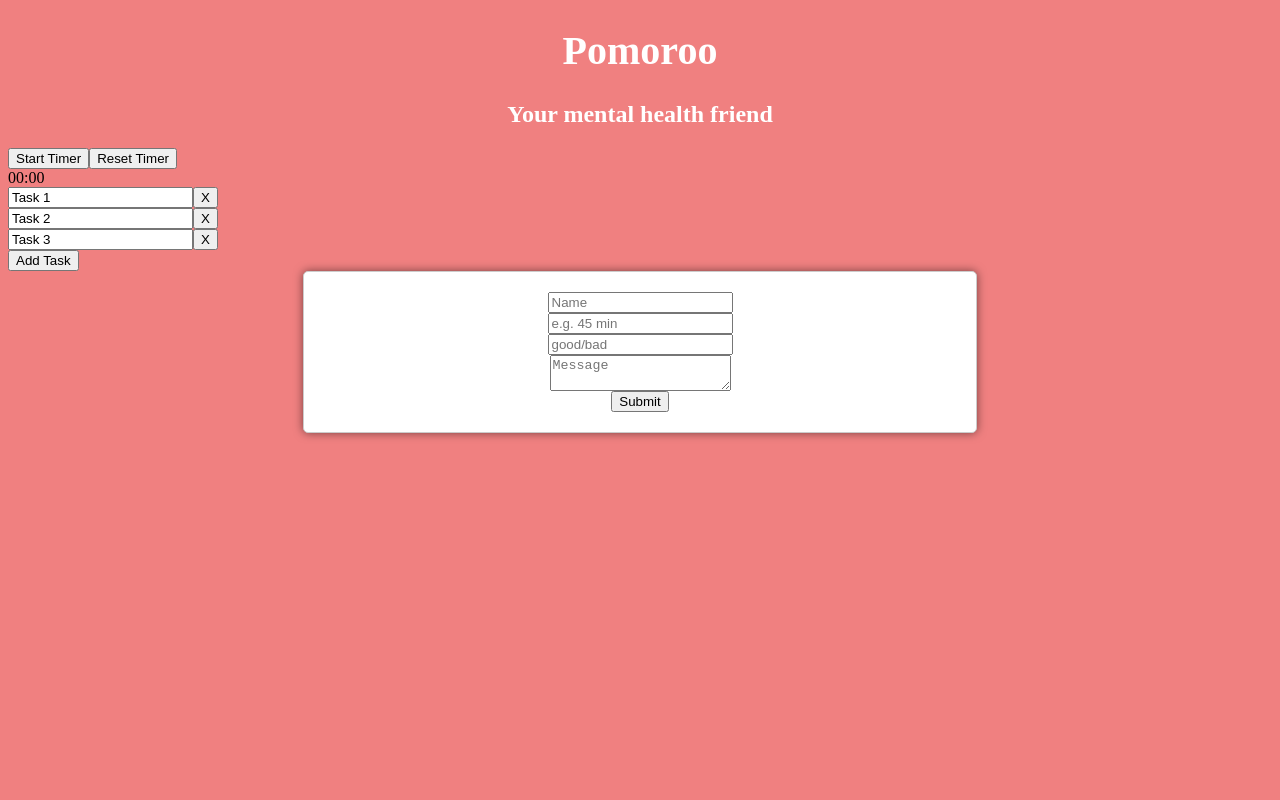
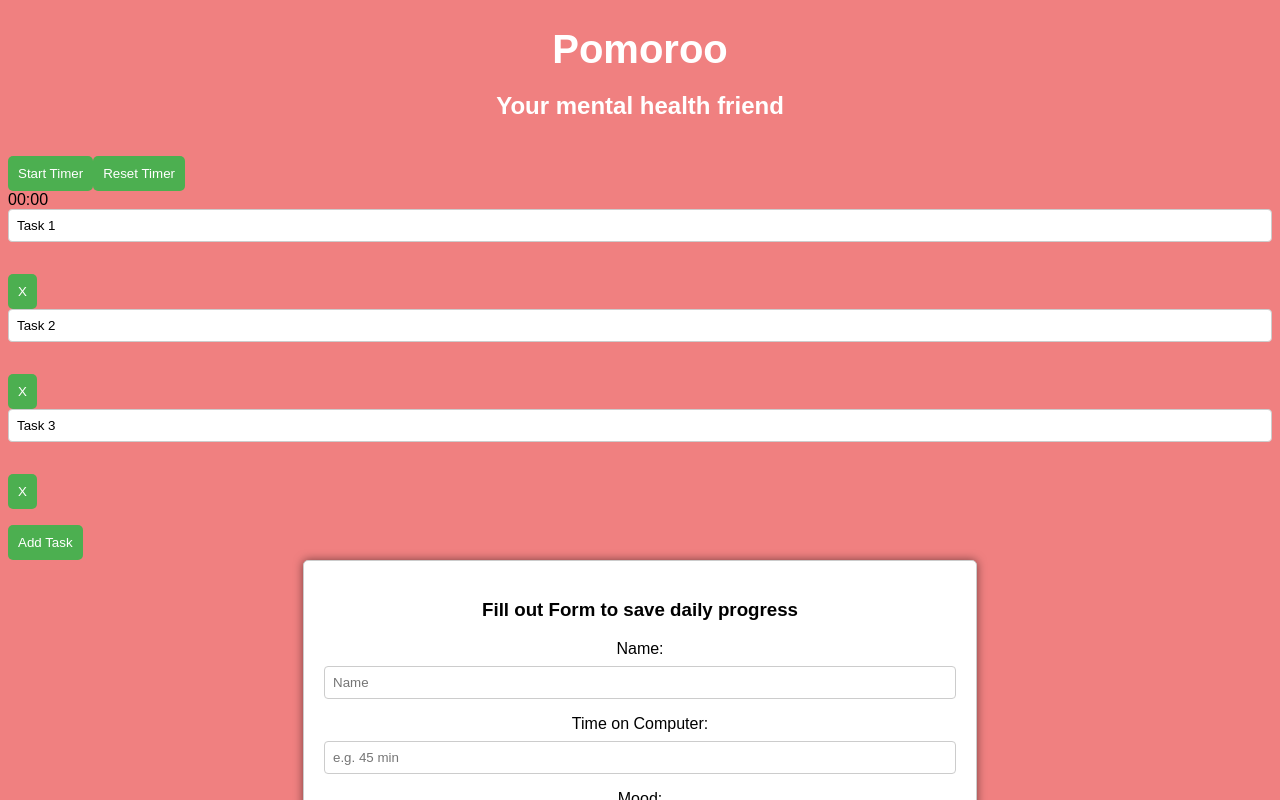
Before and after one commit to DarrenC07/Hack-Western-10, a React (Create React App) app in the folder firebase_db/: page / in a window 1280 px wide. Shown: the top 800 px of the page. Built offline with nearby package versions, Linux system fonts and the light colour scheme.

Commit message:
update text fields

```diff
--- a/firebase_db/src/App.css
+++ b/firebase_db/src/App.css
@@ -1,11 +1,13 @@
 body {
     background-color: lightcoral;
+    font-family: Arial, Helvetica, sans-serif;
   }
 
   h1{
     text-align: center ;
     color: white;
     font-size: 40px;
+    margin-bottom: 5px;
   }
 
   h2{
--- a/firebase_db/src/components/Form.jsx
+++ b/firebase_db/src/components/Form.jsx
@@ -50,33 +50,42 @@ const Form = () => {
     <div className="potato">
       <div className="container">
         <form onSubmit={handleSubmit}>
+          <h3>Fill out Form to save daily progress</h3>
+          <label htmlFor="name">Name:</label>
           <input
             type="text"
             name="name"
+            id="name"
             placeholder="Name"
             value={formData.name}
             autoComplete="off"
             onChange={handleChange}
             required
           />
+          <label htmlFor="timeOnComputer">Time on Computer:</label>
           <input
             type="text"
             name="timeOnComputer"
+            id="timeOnComputer"
             placeholder="e.g. 45 min"
             value={formData.timeOnComputer}
             autoComplete="off"
             onChange={handleChange}
           />
+          <label htmlFor="mood">Mood:</label>
           <input
             type="text"
             name="mood"
+            id="mood"
             placeholder="good/bad"
             value={formData.mood}
             autoComplete="off"
             onChange={handleChange}
           />
+          <label htmlFor="message">Message:</label>
           <textarea
             name="message"
+            id="message"
             placeholder="Message"
             value={formData.message}
             autoComplete="off"
--- a/firebase_db/src/components/form.css
+++ b/firebase_db/src/components/form.css
@@ -12,3 +12,26 @@ form{
     box-shadow: 0 0 10px rgba(0,0,0,0.5);
     background-color: #fff;
 }
+label {
+    margin-bottom: 8px; /* Add margin between labels and inputs */
+  }
+
+  input,
+  textarea {
+    margin-bottom: 16px; /* Add margin between input fields */
+    padding: 8px;
+    border: 1px solid #ccc;
+    border-radius: 4px;
+    width: 100%;
+    box-sizing: border-box;
+  }
+
+  button {
+    margin-top: 16px; /* Add margin above the button */
+    padding: 10px;
+    border: none;
+    border-radius: 5px;
+    background-color: #4caf50;
+    color: white;
+    cursor: pointer;
+  }
```
Also changed, not shown: firebase_db/src/components/Advice.jsx (added).
